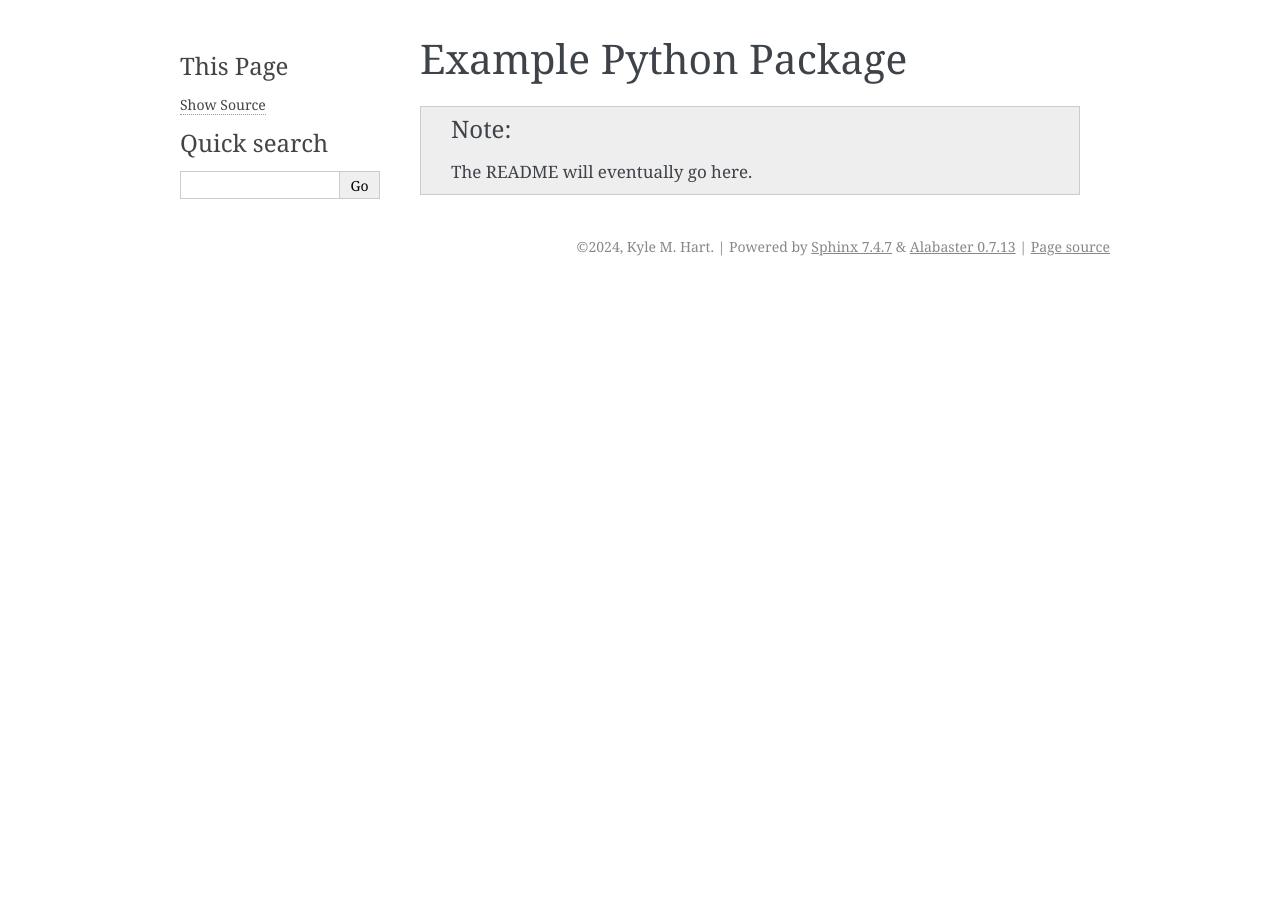
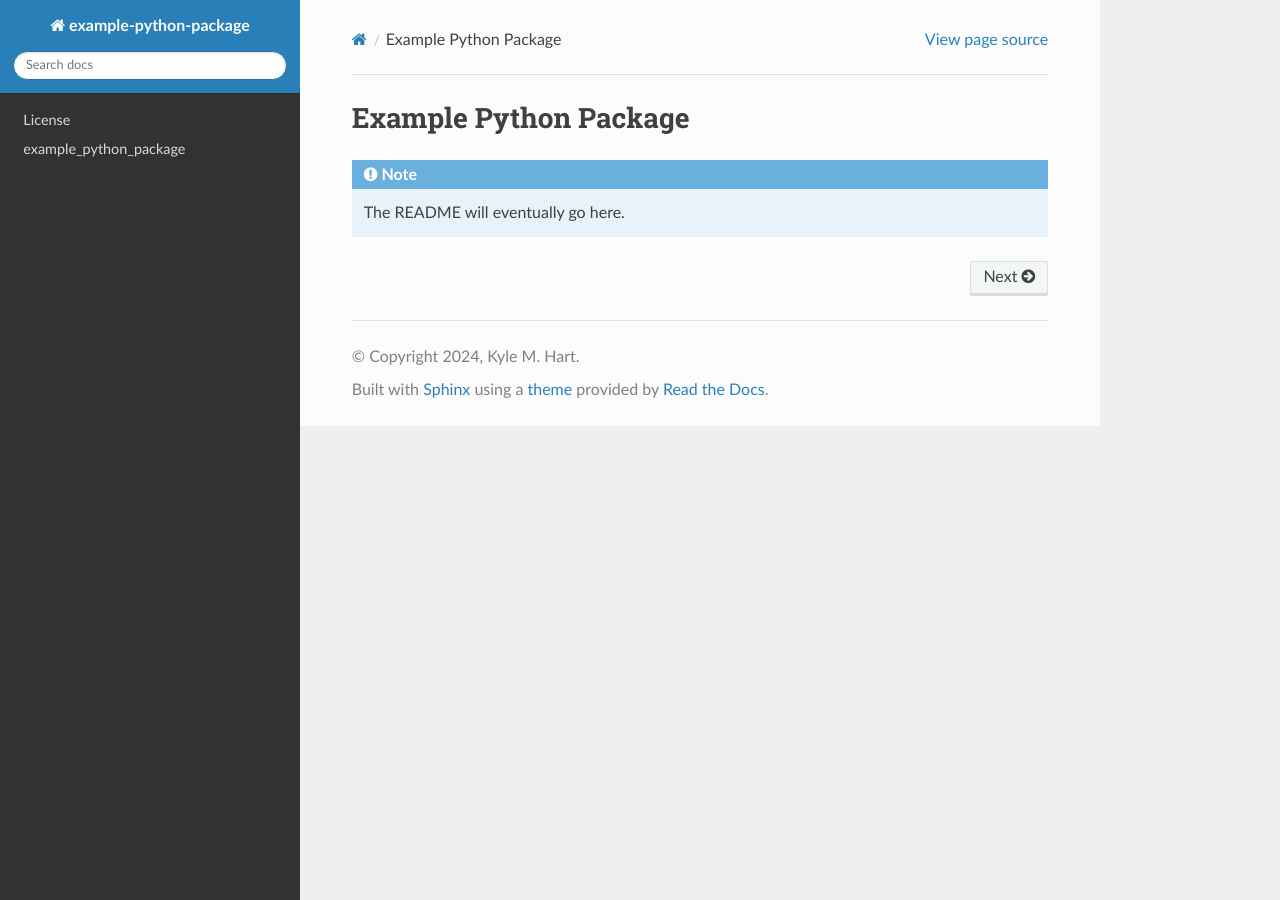
Before and after one commit to kylerobots/example-python-package, a Sphinx documentation site: the page built from docs/source/index.rst, in a window 1280 px wide. Built offline with Sphinx 7.4.7 and the Read the Docs theme 2.0.0, drawn with Linux system fonts in a browser that asks for light colours.

```diff
--- /dev/null
+++ b/docs/source/api/example_python_package.example.rst
@@ -0,0 +1,7 @@
+example\_python\_package.example module
+=======================================
+
+.. automodule:: example_python_package.example
+   :members:
+   :undoc-members:
+   :show-inheritance:
--- /dev/null
+++ b/docs/source/api/modules.rst
@@ -0,0 +1,7 @@
+example_python_package
+======================
+
+.. toctree::
+   :maxdepth: 4
+
+   example_python_package
--- a/docs/source/conf.py
+++ b/docs/source/conf.py
@@ -18,17 +18,35 @@ release = '0.1.0'
 # https://www.sphinx-doc.org/en/master/usage/configuration.html#general-configuration
 
 extensions = [
+    # Automatically builds documentation from docstrings.
     "sphinx.ext.autodoc",
-    "sphinx.ext.autosummary"
+    # Links to other package documentation.
+    "sphinx.ext.intersphinx",
+    # Converts NumPy-style docstrings to Sphinx.
+    "sphinx.ext.napoleon",
+    # Enables the ability to view source code.
+    "sphinx.ext.viewcode",
 ]
+
+# Puts types in the signature and details.
+autodoc_typehints = "both"
+# Show the full module name.
+autodoc_typehints_format = "fully-qualified"
+# Allow reference to Python documentation.
+intersphinx_mapping = {"python": ("https://docs.python.org/3", None)}
+# Change some backend settings so that Return types vs Return descriptions work
+# correctly.
+napoleon_use_rtype = False
+# When showing source code, show line numbers.
+viewcode_line_numbers = True
 
 templates_path = ['_templates']
 exclude_patterns = []
 
 
-
 # -- Options for HTML output -------------------------------------------------
 # https://www.sphinx-doc.org/en/master/usage/configuration.html#options-for-html-output
 
-html_theme = 'alabaster'
+# Use a different theme.
+html_theme = 'sphinx_rtd_theme'
 html_static_path = ['_static']
```
Also changed, not shown: docs/source/api/example_python_package.rst (added, +16 -0 lines), docs/source/api/example_python_package.simple_math.rst (added, +7 -0 lines), docs/source/index.rst (+5 -4 lines), pyproject.toml (+4 -3 lines), 3 other files.
